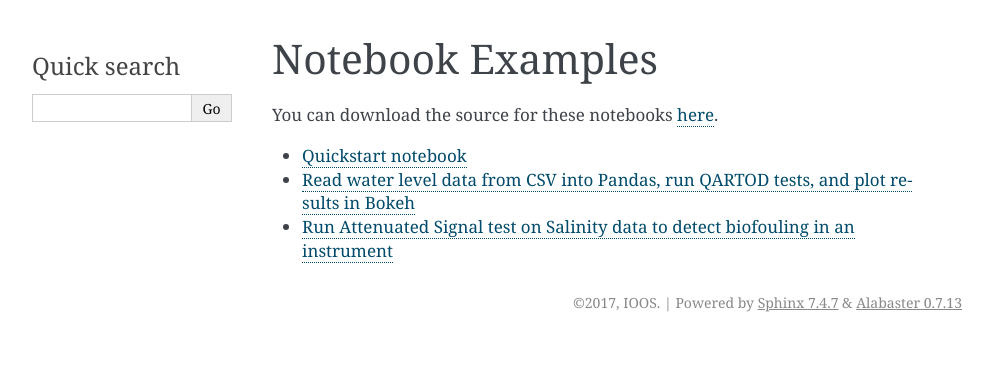
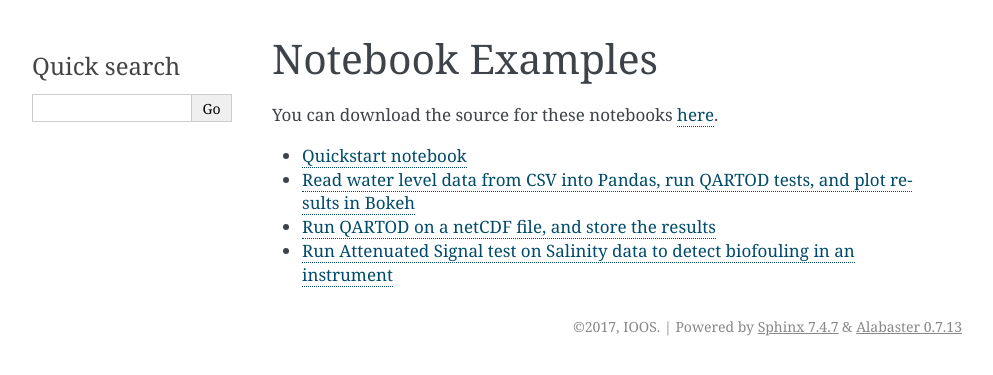
Before and after one commit to ioos/ioos_qc, a Sphinx documentation site: the page built from docs/source/examples.rst, in a window 1280 px wide. Shown: the top 375 px of the page, without its empty margins (148-1141 px from the left). Built offline with Sphinx 7.4.7, drawn with Linux system fonts in a browser that asks for light colours.

Commit message:
fix notebooks

```diff
--- a/docs/source/examples.rst
+++ b/docs/source/examples.rst
@@ -8,4 +8,6 @@ You can download the source for these notebooks `here <https://github.com/ioos/i
 
 * :doc:`Read water level data from CSV into Pandas, run QARTOD tests, and plot results in Bokeh </examples/QartodTestExample_WaterLevel>`
 
+* :doc:`Run QARTOD on a netCDF file, and store the results </examples/Qartod_netCDF_example>`
+
 * :doc:`Run Attenuated Signal test on Salinity data to detect biofouling in an instrument </examples/QartodTestExample_SalinityAttenuation>`
```
Also changed, not shown: docs/source/examples/QartodTestExample_SalinityAttenuation.ipynb.
